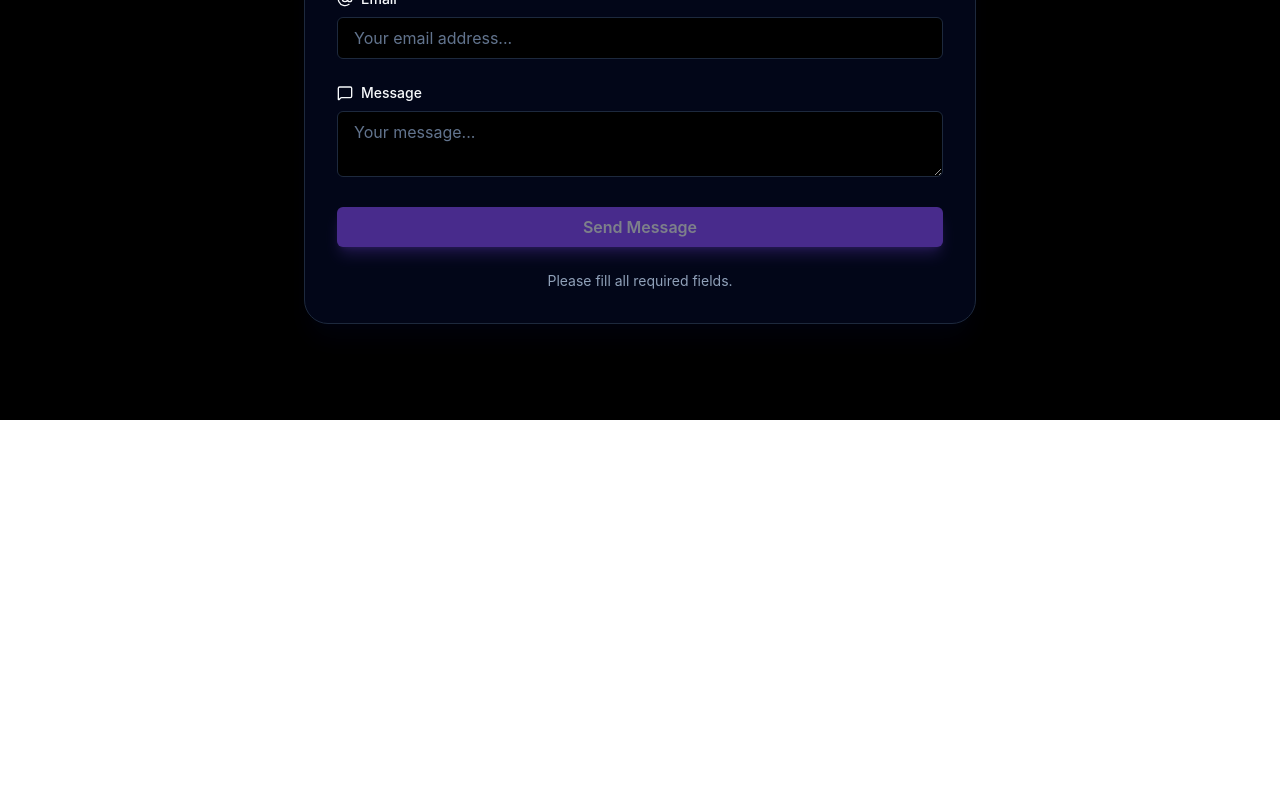
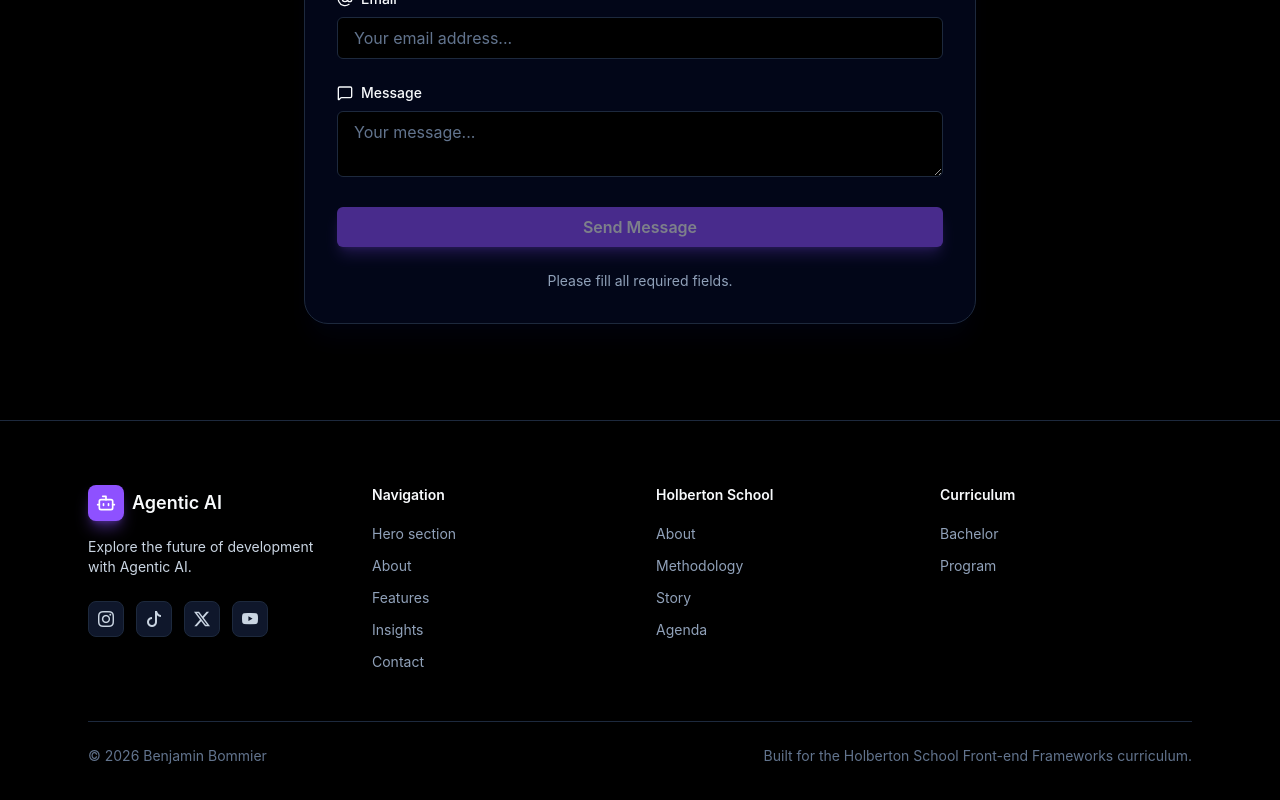
Before and after one commit to benji3106/holbertonschool-agentic_ai, a React (Vite) app in the folder front_end-frameworks/react/: page / in a window 1280 px wide. Shown: the part 4350-5150 px from the top of the page. Before the commit the page ends 4770 px from the top, so only its background shows below. Built offline with nearby package versions, Linux system fonts and the light colour scheme.

Commit message:
feat: add Footer component and integrate Bootstrap icons

```diff
--- a/front_end-frameworks/react/package.json
+++ b/front_end-frameworks/react/package.json
@@ -13,6 +13,7 @@
   },
   "dependencies": {
     "@tailwindcss/vite": "^4.3.3",
+    "bootstrap-icons": "^1.13.1",
     "lucide-react": "^1.28.0",
     "react": "^19.2.8",
     "react-dom": "^19.2.8",
--- a/front_end-frameworks/react/src/App.jsx
+++ b/front_end-frameworks/react/src/App.jsx
@@ -1,9 +1,11 @@
 import Header from "./components/Header";
+import Footer from "./components/Footer";
 import Hero from "./sections/Hero";
 import About from "./sections/About";
 import Features from "./sections/Features";
 import Insights from "./sections/Insights";
 import Contact from "./sections/Contact";
+
 
 function App() {
   return (
@@ -15,6 +17,7 @@ function App() {
         <Features />
         <Insights />
         <Contact />
+        <Footer />
       </main>
     </>
   );
--- /dev/null
+++ b/front_end-frameworks/react/src/components/Footer.jsx
@@ -0,0 +1,152 @@
+import { Bot } from "lucide-react";
+
+function Footer() {
+  const year = new Date().getFullYear();
+
+  return (
+    <footer className="bg-black border-t border-slate-800 py-16">
+      <div className="max-w-6xl mx-auto px-6">
+        <div className="grid grid-cols-1 md:grid-cols-4 gap-8">
+
+          {/* Colonne 1 : marque */}
+          <div>
+            <div className="flex items-center gap-2">
+              <span className="flex items-center justify-center w-9 h-9 rounded-lg bg-violet-500 shadow-lg shadow-violet-500/40">
+                <Bot className="w-5 h-5 text-white" />
+              </span>
+              <span className="text-slate-50 font-semibold text-lg">Agentic AI</span>
+            </div>
+
+            <p className="mt-4 text-sm text-slate-300">
+              Explore the future of development with Agentic AI.
+            </p>
+
+            <div className="mt-6 flex gap-3">
+              <a
+                href="https://www.instagram.com/holbertonfrance"
+                target="_blank"
+                rel="noopener noreferrer"
+                aria-label="Instagram"
+                className="flex items-center justify-center w-9 h-9 rounded-lg bg-slate-900 border border-slate-800 hover:bg-slate-800 transition-colors"
+              >
+                <i className="bi bi-instagram text-slate-300 text-base"></i>
+              </a>
+              <a
+                href="https://www.tiktok.com/@holbertonfrance"
+                target="_blank"
+                rel="noopener noreferrer"
+                aria-label="TikTok"
+                className="flex items-center justify-center w-9 h-9 rounded-lg bg-slate-900 border border-slate-800 hover:bg-slate-800 transition-colors"
+              >
+                <i className="bi bi-tiktok text-slate-300 text-base"></i>
+              </a>
+              <a
+                href="https://x.com/holbertonfra"
+                target="_blank"
+                rel="noopener noreferrer"
+                aria-label="X"
+                className="flex items-center justify-center w-9 h-9 rounded-lg bg-slate-900 border border-slate-800 hover:bg-slate-800 transition-colors"
+              >
+                <i className="bi bi-twitter-x text-slate-300 text-base"></i>
+              </a>
+              <a
+                href="https://www.youtube.com/@HolbertonFrance"
+                target="_blank"
+                rel="noopener noreferrer"
+                aria-label="YouTube"
+                className="flex items-center justify-center w-9 h-9 rounded-lg bg-slate-900 border border-slate-800 hover:bg-slate-800 transition-colors"
+              >
+                <i className="bi bi-youtube text-slate-300 text-base"></i>
+              </a>
+            </div>
+          </div>
+
+          {/* Colonne 2 : Navigation */}
+          <div>
+            <h3 className="text-slate-50 font-semibold text-sm mb-4">Navigation</h3>
+            <ul className="flex flex-col gap-2">
+              <li>
+                <a href="#hero-section" className="text-sm text-slate-400 hover:text-slate-50 transition-colors">
+                  Hero section
+                </a>
+              </li>
+              <li>
+                <a href="#about-section" className="text-sm text-slate-400 hover:text-slate-50 transition-colors">
+                  About
+                </a>
+              </li>
+              <li>
+                <a href="#features-section" className="text-sm text-slate-400 hover:text-slate-50 transition-colors">
+                  Features
+                </a>
+              </li>
+              <li>
+                <a href="#insights-section" className="text-sm text-slate-400 hover:text-slate-50 transition-colors">
+                  Insights
+                </a>
+              </li>
+              <li>
+                <a href="#contact-section" className="text-sm text-slate-400 hover:text-slate-50 transition-colors">
+                  Contact
+                </a>
+              </li>
+            </ul>
+          </div>
+
+          {/* Colonne 3 : Holberton School */}
+          <div>
+            <h3 className="text-slate-50 font-semibold text-sm mb-4">Holberton School</h3>
+            <ul className="flex flex-col gap-2">
+              <li>
+                <a href="https://www.holbertonschool.fr/" target="_blank" rel="noopener noreferrer" className="text-sm text-slate-400 hover:text-slate-50 transition-colors">
+                  About
+                </a>
+              </li>
+              <li>
+                <a href="https://www.holbertonschool.fr/methodologie" target="_blank" rel="noopener noreferrer" className="text-sm text-slate-400 hover:text-slate-50 transition-colors">
+                  Methodology
+                </a>
+              </li>
+              <li>
+                <a href="https://www.holbertonschool.fr/a-propos" target="_blank" rel="noopener noreferrer" className="text-sm text-slate-400 hover:text-slate-50 transition-colors">
+                  Story
+                </a>
+              </li>
+              <li>
+                <a href="https://www.holbertonschool.fr/agenda?campus=France" target="_blank" rel="noopener noreferrer" className="text-sm text-slate-400 hover:text-slate-50 transition-colors">
+                  Agenda
+                </a>
+              </li>
+            </ul>
+          </div>
+
+          {/* Colonne 4 : Curriculum */}
+          <div>
+            <h3 className="text-slate-50 font-semibold text-sm mb-4">Curriculum</h3>
+            <ul className="flex flex-col gap-2">
+              <li>
+                <a href="https://www.holbertonschool.fr/programme/fullstack-ai-augmented-developper" target="_blank" rel="noopener noreferrer" className="text-sm text-slate-400 hover:text-slate-50 transition-colors">
+                  Bachelor
+                </a>
+              </li>
+              <li>
+                <a href="https://www.holbertonschool.com" target="_blank" rel="noopener noreferrer" className="text-sm text-slate-400 hover:text-slate-50 transition-colors">
+                  Program
+                </a>
+              </li>
+            </ul>
+          </div>
+
+        </div>
+
+        {/* Copyright */}
+        <div className="mt-12 pt-6 border-t border-slate-800 flex flex-col sm:flex-row items-center justify-between gap-2 text-sm text-slate-500">
+          <p>&copy; {year} Benjamin Bommier</p>
+          <p>Built for the Holberton School Front-end Frameworks curriculum.</p>
+        </div>
+      </div>
+    </footer>
+  );
+}
+
+export default Footer;
--- a/front_end-frameworks/react/src/main.jsx
+++ b/front_end-frameworks/react/src/main.jsx
@@ -5,6 +5,8 @@ import App from "./App.jsx";
 
 import "./global.css";
 
+import "bootstrap-icons/font/bootstrap-icons.css";
+
 createRoot(document.getElementById("root")).render(
   <StrictMode>
     <App />
```
Also changed, not shown: 1 other file (tests, documents, lock files or other folders). Lines whose indentation alone changed are shown as unchanged.
